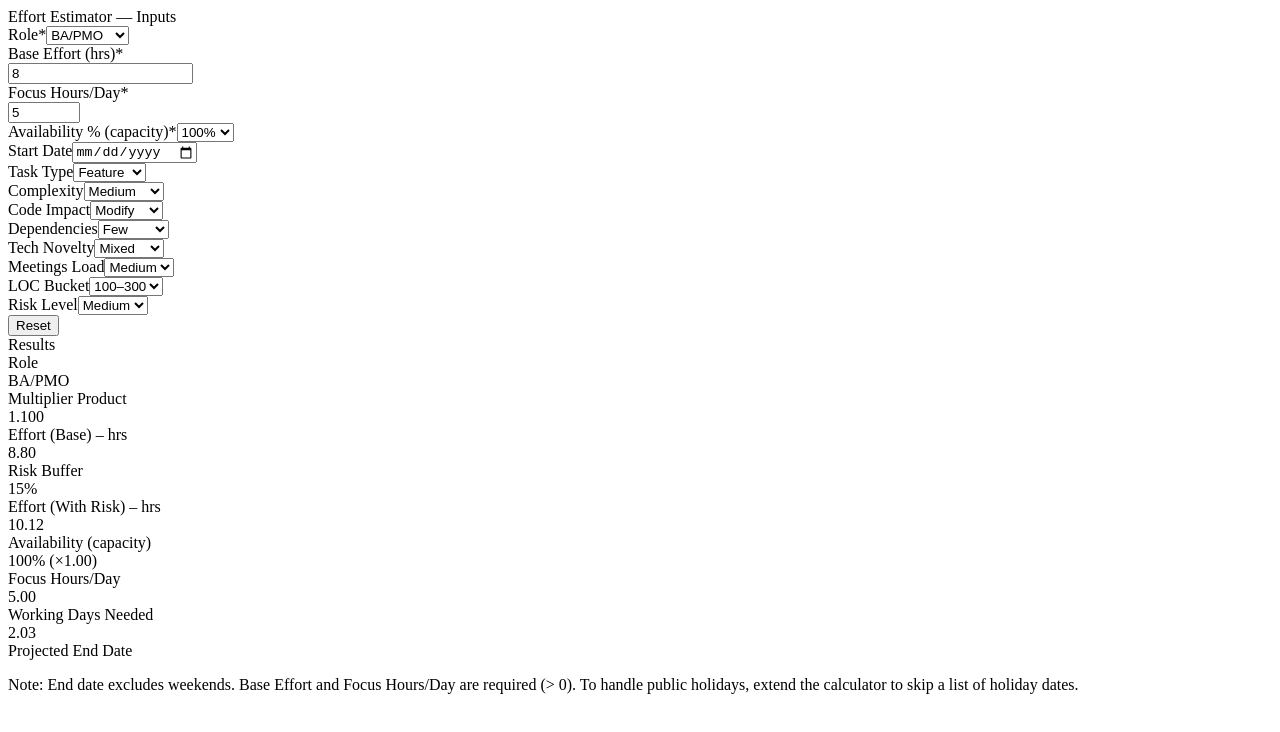
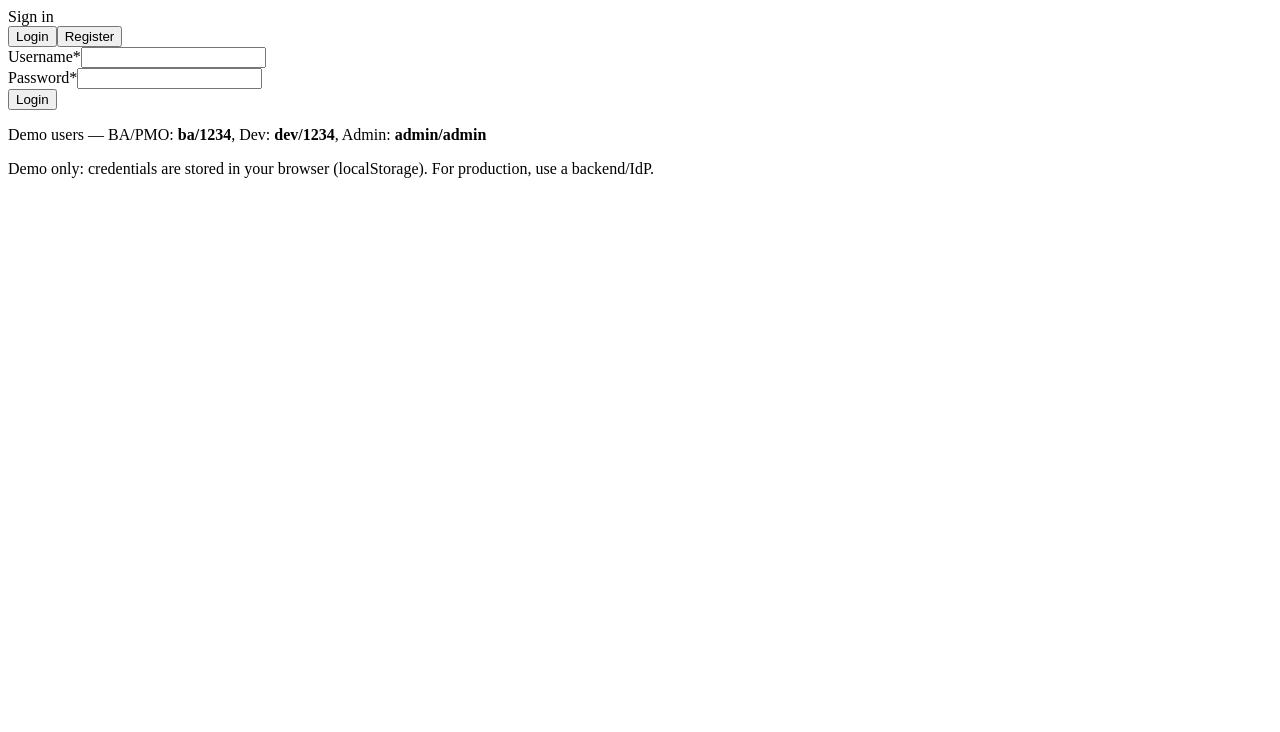
Before and after one commit to indebele00/effort-estimator, a React (Vite) app: page / in a window 1280 px wide. Shown: the top 732 px of the page. Built offline with nearby package versions, Linux system fonts and the light colour scheme; the HTML template or start-up script is replaced by a standard one.

Commit message:
Update App.tsx

```diff
--- a/src/App.tsx
+++ b/src/App.tsx
@@ -1,59 +1,66 @@
-import React, { useMemo, useState } from "react";
+import React, { useEffect, useMemo, useState } from "react";
 
-/**
- * Minimal "cn" helper (like classnames)
- */
+/** =======================
+ *  Tiny utilities
+ *  ======================= */
 function cn(...classes: Array<string | false | null | undefined>) {
   return classes.filter(Boolean).join(" ");
 }
+const LSK_USERS = "fe_users_v1";
+const LSK_AUTH = "fe_auth_v1";
 
-/**
- * ---------- FACTORS & HELPERS ----------
- */
-const FACTORS = {
-  TaskType: { Feature: 1.0, Bug: 1.1, Refactor: 0.9, Spike: 1.1 },
-  Complexity: { Simple: 0.75, Medium: 1.0, High: 1.5, "Very High": 2.0 },
-  CodeImpact: { Modify: 1.0, New: 1.3, BugFix: 1.1, Refactor: 0.9, Spike: 1.2 },
-  Dependencies: { None: 0.9, Few: 1.0, Many: 1.2, External: 1.4 },
-  TechNovelty: { Familiar: 0.9, Mixed: 1.1, New: 1.3 },
-  MeetingsLoad: { Low: 0.9, Medium: 1.0, High: 1.2 },
-  DeveloperLevel: { Senior: 0.8, Mid: 1.0, Junior: 1.2 },
-  LOCBucket: { "<100": 0.8, "100–300": 1.0, "300–700": 1.3, ">700": 1.6 },
-  AvailabilityFactor: { "100%": 1.0, "50%": 1.5, "25%": 1.75 },
-} as const;
+type Role = "BA/PMO" | "Developer";
+type UserRec = { username: string; password: string; role: Role };
+type UserMap = Record<string, UserRec>;
+type AuthState = { username: string; role: Role } | null;
 
-const RISK = { Low: 0.05, Medium: 0.15, High: 0.3 } as const;
-
-function product(values: number[]): number {
-  return values.reduce((a, v) => a * v, 1);
+/** Seed demo users if none exist */
+function seedUsersIfEmpty() {
+  const raw = localStorage.getItem(LSK_USERS);
+  if (raw) return;
+  const users: UserMap = {
+    ba: { username: "ba", password: "1234", role: "BA/PMO" },
+    dev: { username: "dev", password: "1234", role: "Developer" },
+    admin: { username: "admin", password: "admin", role: "BA/PMO" },
+  };
+  localStorage.setItem(LSK_USERS, JSON.stringify(users));
 }
-function ceil(num: number, precision = 0): number {
-  const p = Math.pow(10, precision);
-  return Math.ceil(num * p) / p;
+function readUsers(): UserMap {
+  try {
+    const raw = localStorage.getItem(LSK_USERS);
+    return raw ? (JSON.parse(raw) as UserMap) : {};
+  } catch {
+    return {};
+  }
 }
-function addWorkdays(start: Date, nDays: number): Date {
-  let daysRemaining = nDays;
-  const d = new Date(start);
-  d.setHours(0, 0, 0, 0);
-  while (daysRemaining > 0) {
-    d.setDate(d.getDate() + 1);
-    const day = d.getDay();
-    if (day !== 0 && day !== 6) daysRemaining -= 1;
+function upsertUser(u: UserRec) {
+  const users = readUsers();
+  users[u.username] = u;
+  localStorage.setItem(LSK_USERS, JSON.stringify(users));
+}
+function verifyPassword(username: string, password: string): AuthState {
+  const users = readUsers();
+  const rec = users[username];
+  if (!rec) return null;
+  if (rec.password !== password) return null;
+  return { username: rec.username, role: rec.role };
+}
+function getAuth(): AuthState {
+  try {
+    const raw = localStorage.getItem(LSK_AUTH);
+    return raw ? (JSON.parse(raw) as AuthState) : null;
+  } catch {
+    return null;
   }
-  return d;
 }
-function formatDateISO(d: Date | null): string {
-  if (!d) return "";
-  const y = d.getFullYear();
-  const m = String(d.getMonth() + 1).padStart(2, "0");
-  const day = String(d.getDate()).padStart(2, "0");
-  return `${y}-${m}-${day}`;
+function setAuth(auth: AuthState) {
+  if (!auth) localStorage.removeItem(LSK_AUTH);
+  else localStorage.setItem(LSK_AUTH, JSON.stringify(auth));
 }
 
-/**
- * ---------- LIGHTWEIGHT UI (Card, Label, Input, Button) ----------
- * No external libraries needed.
- */
+/** =======================
+ *  Lightweight UI bits
+ *  ======================= */
 function Card(props: React.HTMLAttributes<HTMLDivElement>) {
   return (
     <div
@@ -67,9 +74,7 @@ function Card(props: React.HTMLAttributes<HTMLDivElement>) {
   );
 }
 function CardHeader(props: React.HTMLAttributes<HTMLDivElement>) {
-  return (
-    <div {...props} className={cn("px-5 pt-5 pb-3", props.className)} />
-  );
+  return <div {...props} className={cn("px-5 pt-5 pb-3", props.className)} />;
 }
 function CardTitle(props: React.HTMLAttributes<HTMLDivElement>) {
   return (
@@ -110,7 +115,9 @@ function Input(props: React.InputHTMLAttributes<HTMLInputElement>) {
   );
 }
 function Button(
-  props: React.ButtonHTMLAttributes<HTMLButtonElement> & { variant?: "solid" | "outline" }
+  props: React.ButtonHTMLAttributes<HTMLButtonElement> & {
+    variant?: "solid" | "outline";
+  }
 ) {
   const { variant = "solid", ...rest } = props;
   const base =
@@ -126,10 +133,180 @@ function Button(
     />
   );
 }
+function HelperText(props: { children: React.ReactNode; tone?: "ok" | "warn" | "err" }) {
+  const tone = props.tone ?? "ok";
+  const cls =
+    tone === "err"
+      ? "text-red-600"
+      : tone === "warn"
+      ? "text-amber-600"
+      : "text-slate-500";
+  return <p className={cn("text-xs mt-2", cls)}>{props.children}</p>;
+}
 
-/**
- * ---------- FIELDS ----------
- */
+/** =======================
+ *  Login / Register
+ *  ======================= */
+function AuthGate(props: { onAuthed: (a: AuthState) => void }) {
+  const [tab, setTab] = useState<"login" | "register">("login");
+  const [username, setUsername] = useState("");
+  const [password, setPassword] = useState("");
+  const [role, setRole] = useState<Role>("BA/PMO");
+  const [error, setError] = useState<string | null>(null);
+
+  useEffect(() => {
+    seedUsersIfEmpty();
+  }, []);
+
+  function handleLogin(e: React.FormEvent) {
+    e.preventDefault();
+    setError(null);
+    const auth = verifyPassword(username.trim(), password);
+    if (!auth) {
+      setError("Invalid username or password.");
+      return;
+    }
+    setAuth(auth);
+    props.onAuthed(auth);
+  }
+  function handleRegister(e: React.FormEvent) {
+    e.preventDefault();
+    setError(null);
+    const u = username.trim();
+    if (!u || !password) {
+      setError("Username and password are required.");
+      return;
+    }
+    const users = readUsers();
+    if (users[u]) {
+      setError("User already exists.");
+      return;
+    }
+    upsertUser({ username: u, password, role });
+    const auth: AuthState = { username: u, role };
+    setAuth(auth);
+    props.onAuthed(auth);
+  }
+
+  return (
+    <div className="min-h-screen grid place-items-center bg-gradient-to-b from-slate-50 to-white p-6">
+      <Card className="w-full max-w-md">
+        <CardHeader>
+          <CardTitle>
+            {tab === "login" ? "Sign in" : "Create an account"}
+          </CardTitle>
+        </CardHeader>
+        <CardContent>
+          <div className="flex gap-2 mb-4">
+            <Button
+              variant={tab === "login" ? "solid" : "outline"}
+              onClick={() => setTab("login")}
+              className="flex-1"
+            >
+              Login
+            </Button>
+            <Button
+              variant={tab === "register" ? "solid" : "outline"}
+              onClick={() => setTab("register")}
+              className="flex-1"
+            >
+              Register
+            </Button>
+          </div>
+
+          <form onSubmit={tab === "login" ? handleLogin : handleRegister} className="space-y-3">
+            <div>
+              <Label requiredMark>Username</Label>
+              <Input value={username} onChange={(e) => setUsername(e.target.value)} />
+            </div>
+            <div>
+              <Label requiredMark>Password</Label>
+              <Input
+                value={password}
+                onChange={(e) => setPassword(e.target.value)}
+                type="password"
+              />
+            </div>
+
+            {tab === "register" && (
+              <div>
+                <Label requiredMark>Role</Label>
+                <select
+                  value={role}
+                  onChange={(e) => setRole(e.target.value as Role)}
+                  className="w-full rounded-md border border-slate-300 bg-white px-3 py-2 text-sm shadow-sm focus:outline-none focus:ring-2 focus:ring-slate-200"
+                >
+                  <option>BA/PMO</option>
+                  <option>Developer</option>
+                </select>
+              </div>
+            )}
+
+            <Button type="submit" className="w-full">
+              {tab === "login" ? "Login" : "Register & Continue"}
+            </Button>
+
+            {tab === "login" && (
+              <HelperText>
+                Demo users — BA/PMO: <b>ba/1234</b>, Dev: <b>dev/1234</b>, Admin:{" "}
+                <b>admin/admin</b>
+              </HelperText>
+            )}
+            {error && <HelperText tone="err">{error}</HelperText>}
+            <HelperText tone="warn">
+              Demo only: credentials are stored in your browser (localStorage). For
+              production, use a backend/IdP.
+            </HelperText>
+          </form>
+        </CardContent>
+      </Card>
+    </div>
+  );
+}
+
+/** =======================
+ *  Estimator logic
+ *  ======================= */
+const FACTORS = {
+  TaskType: { Feature: 1.0, Bug: 1.1, Refactor: 0.9, Spike: 1.1 },
+  Complexity: { Simple: 0.75, Medium: 1.0, High: 1.5, "Very High": 2.0 },
+  CodeImpact: { Modify: 1.0, New: 1.3, BugFix: 1.1, Refactor: 0.9, Spike: 1.2 },
+  Dependencies: { None: 0.9, Few: 1.0, Many: 1.2, External: 1.4 },
+  TechNovelty: { Familiar: 0.9, Mixed: 1.1, New: 1.3 },
+  MeetingsLoad: { Low: 0.9, Medium: 1.0, High: 1.2 },
+  DeveloperLevel: { Senior: 0.8, Mid: 1.0, Junior: 1.2 },
+  LOCBucket: { "<100": 0.8, "100–300": 1.0, "300–700": 1.3, ">700": 1.6 },
+  AvailabilityFactor: { "100%": 1.0, "50%": 1.5, "25%": 1.75 },
+} as const;
+const RISK = { Low: 0.05, Medium: 0.15, High: 0.3 } as const;
+
+function product(values: number[]): number {
+  return values.reduce((a, v) => a * v, 1);
+}
+function ceil(num: number, precision = 0): number {
+  const p = Math.pow(10, precision);
+  return Math.ceil(num * p) / p;
+}
+function addWorkdays(start: Date, nDays: number): Date {
+  let daysRemaining = nDays;
+  const d = new Date(start);
+  d.setHours(0, 0, 0, 0);
+  while (daysRemaining > 0) {
+    d.setDate(d.getDate() + 1);
+    const day = d.getDay();
+    if (day !== 0 && day !== 6) daysRemaining -= 1;
+  }
+  return d;
+}
+function formatDateISO(d: Date | null): string {
+  if (!d) return "";
+  const y = d.getFullYear();
+  const m = String(d.getMonth() + 1).padStart(2, "0");
+  const day = String(d.getDate()).padStart(2, "0");
+  return `${y}-${m}-${day}`;
+}
+
+/** Fields & KV reused */
 function NumberField({
   label,
   value,
@@ -171,7 +348,6 @@ function NumberField({
     </div>
   );
 }
-
 function SelectField<T extends string>({
   label,
   value,
@@ -203,7 +379,6 @@ function SelectField<T extends string>({
     </div>
   );
 }
-
 function KV({
   label,
   value,
@@ -229,11 +404,9 @@ function KV({
   );
 }
 
-/**
- * ---------- MAIN APP ----------
- */
-export default function App() {
-  const [role, setRole] = useState<"BA/PMO" | "Developer">("BA/PMO");
+/** The estimator proper (your original UI) */
+function FactorEffortEstimator({ roleFromAuth }: { roleFromAuth: Role }) {
+  const [role, setRole] = useState<Role>(roleFromAuth);
   const [baseEffort, setBaseEffort] = useState(8);
   const [focusHoursPerDay, setFocusHoursPerDay] = useState(5);
   const [availabilityFactor, setAvailabilityFactor] =
@@ -307,7 +480,7 @@ export default function App() {
   }, [startDateStr, workingDaysNeeded]);
 
   function resetAll() {
-    setRole("BA/PMO");
+    setRole(roleFromAuth);
     setBaseEffort(8);
     setFocusHoursPerDay(5);
     setAvailabilityFactor("100%");
@@ -329,7 +502,6 @@ export default function App() {
   return (
     <div className="min-h-screen bg-gradient-to-b from-slate-50 to-white p-6">
       <div className="mx-auto max-w-5xl grid md:grid-cols-5 gap-6">
-        {/* ---------- Inputs Card ---------- */}
         <Card className="md:col-span-2">
           <CardHeader>
             <CardTitle>Effort Estimator — Inputs</CardTitle>
@@ -458,7 +630,6 @@ export default function App() {
           </CardContent>
         </Card>
 
-        {/* ---------- Results Card ---------- */}
         <Card className="md:col-span-3">
           <CardHeader>
             <CardTitle>Results</CardTitle>
@@ -468,40 +639,18 @@ export default function App() {
               <KV label="Role" value={role} />
               <KV label="Multiplier Product" value={multiplierProduct.toFixed(3)} />
               <KV label="Effort (Base) – hrs" value={effortBase.toFixed(2)} />
-              <KV
-                label="Risk Buffer"
-                value={`${Math.round(RISK[risk] * 100)}%`}
-              />
-              <KV
-                label="Effort (With Risk) – hrs"
-                value={effortWithRisk.toFixed(2)}
-                emphasize
-              />
+              <KV label="Risk Buffer" value={`${Math.round(RISK[risk] * 100)}%`} />
+              <KV label="Effort (With Risk) – hrs" value={effortWithRisk.toFixed(2)} emphasize />
               <KV
                 label="Availability (capacity)"
-                value={`${availabilityFactor} (×${FACTORS.AvailabilityFactor[
-                  availabilityFactor
-                ].toFixed(2)})`}
+                value={`${availabilityFactor} (×${FACTORS.AvailabilityFactor[availabilityFactor].toFixed(2)})`}
               />
-              <KV
-                label="Focus Hours/Day"
-                value={focusHoursPerDay.toFixed(2)}
-              />
-              <KV
-                label="Working Days Needed"
-                value={workingDaysNeeded.toString()}
-                emphasize
-              />
-              <KV
-                label="Projected End Date"
-                value={formatDateISO(endDate)}
-                emphasize
-              />
+              <KV label="Focus Hours/Day" value={focusHoursPerDay.toFixed(2)} />
+              <KV label="Working Days Needed" value={workingDaysNeeded.toString()} emphasize />
+              <KV label="Projected End Date" value={formatDateISO(endDate)} emphasize />
             </div>
             <p className="text-xs text-slate-500 mt-4">
-              Note: End date excludes weekends. Base Effort and Focus
-              Hours/Day are required (&gt; 0). To handle public holidays,
-              extend the calculator to skip a list of holiday dates.
+              Note: End date excludes weekends. For public holidays, extend to skip a list of holiday dates.
             </p>
           </CardContent>
         </Card>
@@ -509,3 +658,43 @@ export default function App() {
     </div>
   );
 }
+
+/** =======================
+ *  App Root: Gate + Estimator + Logout
+ *  ======================= */
+export default function App() {
+  const [auth, setAuthState] = useState<AuthState>(null);
+
+  useEffect(() => {
+    seedUsersIfEmpty();
+    const existing = getAuth();
+    if (existing) setAuthState(existing);
+  }, []);
+
+  function handleLogout() {
+    setAuth(null);
+    setAuthState(null);
+  }
+
+  if (!auth) {
+    return <AuthGate onAuthed={(a) => setAuthState(a)} />;
+  }
+
+  return (
+    <div>
+      <div className="w-full bg-white/70 backdrop-blur border-b px-4 py-2 flex items-center justify-between sticky top-0 z-10">
+        <div className="text-sm text-slate-600">
+          Signed in as <b>{auth.username}</b> · Role: <b>{auth.role}</b>
+        </div>
+        <div className="flex items-center gap-2">
+          <Button variant="outline" onClick={() => setAuthState({ ...auth, role: auth.role === "BA/PMO" ? "Developer" : "BA/PMO" })}>
+            Switch role (demo)
+          </Button>
+          <Button onClick={handleLogout}>Logout</Button>
+        </div>
+      </div>
+
+      <FactorEffortEstimator roleFromAuth={auth.role} />
+    </div>
+  );
+}
```
